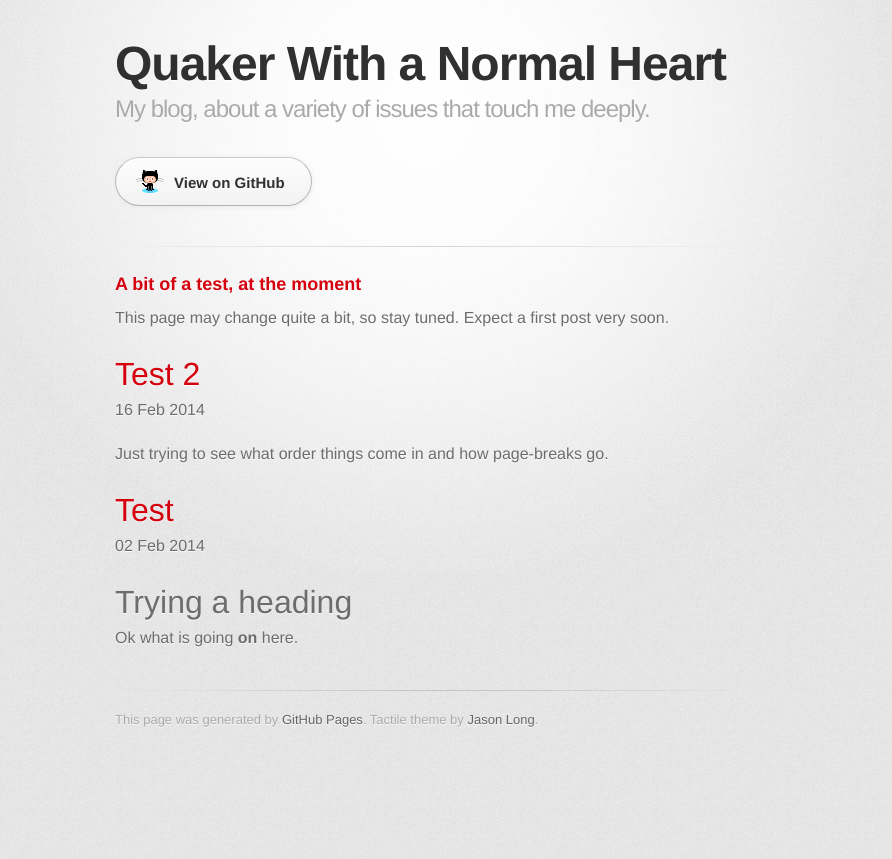
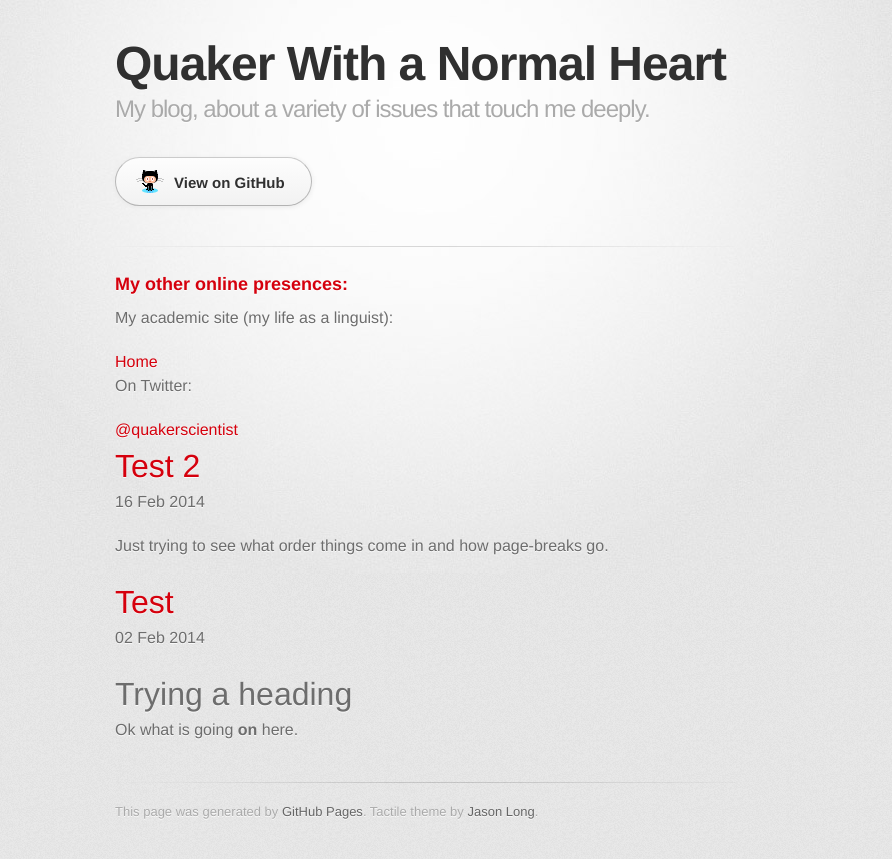
Before and after one commit to joelcw/joelcw.github.io, a Jekyll site: the page built from index.html, in a window 1280 px wide. Shown: the top 859 px of the page, without its empty margins (215-1107 px from the left). Built offline with Jekyll 4.4.1, drawn with Linux system fonts in a browser that asks for light colours; some web fonts are replaced.

Commit message:
added other links

```diff
--- a/index.html
+++ b/index.html
@@ -34,9 +34,12 @@
 
         <section id="main_content">
           <h3>
-<a name="a-bit-of-a-test-at-the-moment" class="anchor" href="#a-bit-of-a-test-at-the-moment"><span class="octicon octicon-link"></span></a>A bit of a test, at the moment</h3>
+<a name="a-bit-of-a-test-at-the-moment" class="anchor" href="#a-bit-of-a-test-at-the-moment"><span class="octicon octicon-link"></span></a>My other online presences:</h3>
 
-<p>This page may change quite a bit, so stay tuned. Expect a first post very soon.</p>
+<p>My academic site (my life as a linguist):</p>
+<a href="http://www.staff.ncl.ac.uk/joel.wallenberg/index.html">Home</a>
+<p>On Twitter:</p>
+<a href="https://twitter.com/quakerscientist">@quakerscientist</a>
         </section>
 
 <div class="container">
```
